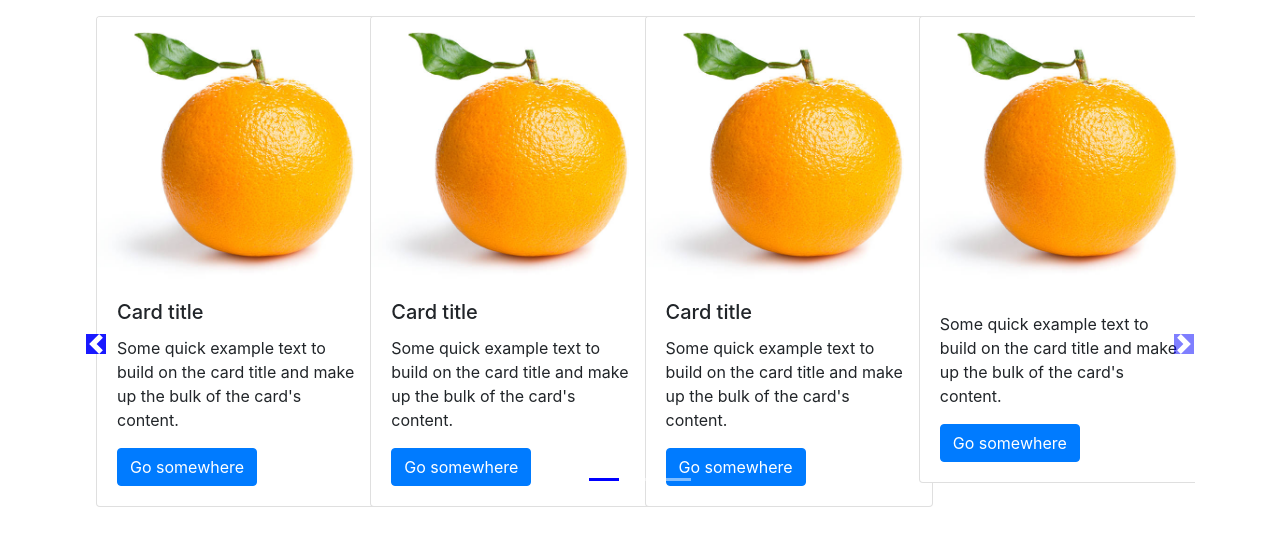
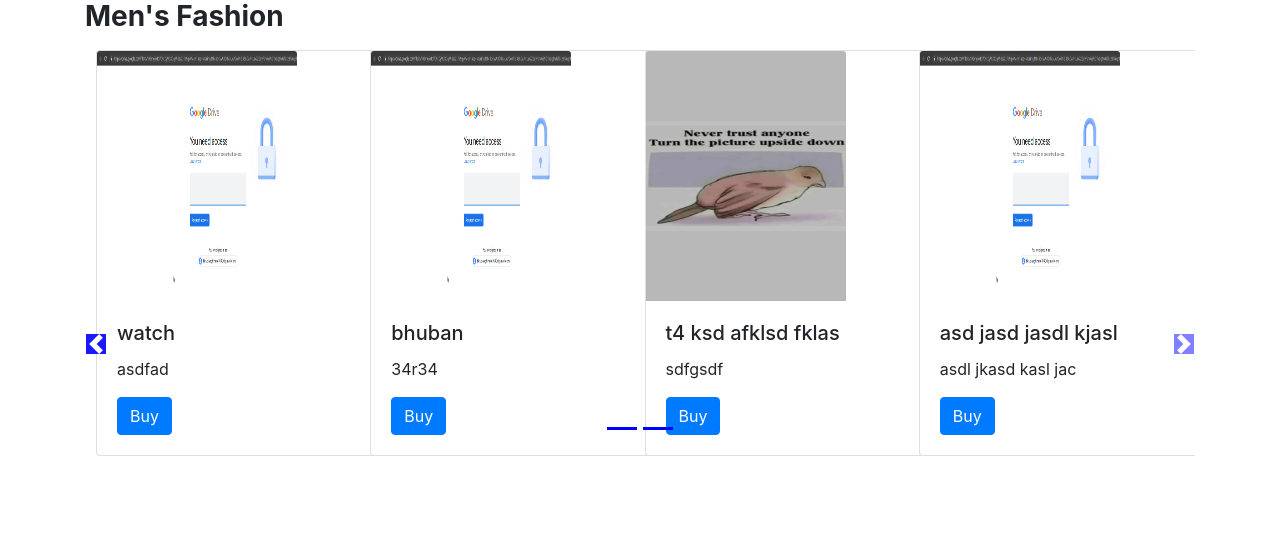
Before and after one commit to Bhubanghimire/e-commerce-and-blog, a Django app: page /shop/ in a window 1280 px wide. Shown: the part 56-602 px from the top of the page. Run offline with Django 3.2, Linux system fonts and the light colour scheme; data comes from the database, SQL or seed files in the repository; both versions use the stored data as it was after the commit; some libraries are stand-ins or nearby versions.

Commit message:
frontend show

```diff
--- a/shop/templates/shop/home.html
+++ b/shop/templates/shop/home.html
@@ -10,8 +10,8 @@
           background-color: blue;
             }
           .col-md-3 img{
-          width:100%;
-          height:auto;
+          width:200px;
+          height:250px;
           }
           body .carousel-indicator li{
           background-color: blue;
@@ -32,157 +32,52 @@
 
  {% block body %}
 <div class="container">
+  <h3><b>Men's Fashion</b></h3>
   <div id="demo" class="carousel slide my-3" data-ride="carousel">
     <ul class="carousel-indicators">
       <li data-target="#demo" data-slide-to="0" class="active"></li>
-      <li data-target="#demo" data-slide-to="1" ></li>
-      <li data-target="#demo" data-slide-to="2" ></li>
+      {% for i in range %}
+      <li data-target="#demo" data-slide-to="{{i}}" class="active"></li>
+      {% endfor %}
     </ul>
+
 
     <!--Slideshow starts here -->
     <div class="container carousel-inner no-padding">
 
       <div class="carousel-item active">
+
         <div class="col-xs-3 col-sm-3 col-md-3">
           <div class="card" style="width: 18rem;">
-            <img src='{% static "shop/test.jpg" %}' class="card-img-top" alt="...">
+            <img src='/media/{{product.0.image}}' class="card-img-top" alt="...">
             <div class="card-body">
-                <h5 class="card-title">Card title</h5>
-                <p class="card-text">Some quick example text to build on the card title and make up the bulk of the card's content.</p>
-                <a href="#" class="btn btn-primary">Go somewhere</a>
+                <h5 class="card-title">{{product.0}}</h5>
+                <p class="card-text">{{product.0.desc}}</p>
+                <a href="#" class="btn btn-primary">Buy</a>
             </div>
           </div>
        </div>
 
+       {% for i in product|slice:"1:" %}
        <div class="col-xs-3 col-sm-3 col-md-3">
          <div class="card" style="width: 18rem;">
-            <img src='{% static "shop/test.jpg" %}' class="card-img-top" alt="...">
+           <img src='/media/{{i.image}}' class="card-img-top" alt="No image available">
            <div class="card-body">
-              <h5 class="card-title">Card title</h5>
-              <p class="card-text">Some quick example text to build on the card title and make up the bulk of the card's content.</p>
-              <a href="#" class="btn btn-primary">Go somewhere</a>
+             <h5 class="card-title">{{i.product_name}}</h5>
+             <p class="card-text">{{i.desc}}</p>
+             <a href="#" class="btn btn-primary">Buy</a>
            </div>
          </div>
        </div>
 
-        <div class="col-xs-3 col-sm-3 col-md-3">
-          <div class="card" style="width: 18rem;">
-            <img src='{% static "shop/test.jpg" %}' class="card-img-top" alt="...">
-            <div class="card-body">
-              <h5 class="card-title">Card title</h5>
-              <p class="card-text">Some quick example text to build on the card title and make up the bulk of the card's content.</p>
-              <a href="#" class="btn btn-primary">Go somewhere</a>
-            </div>
-          </div>
+       {% if forloop.counter|divisibleby:3 and forloop.counter > 0 and not forloop.last %}
+        </div><div class="carousel-item">
+       {% endif%}
+
+       {% endfor %}
  </div>
 
-        <div class="col-xs-3 col-sm-3 col-md-3">
-          <div class="card" style="width: 18rem;">
-            <img src='{% static "shop/test.jpg" %}' class="card-img-top" alt="...">
-            <div class="card-body">
-              <h5 class="card-title">{{product.name}}</h5>
-              <p class="card-text">Some quick example text to build on the card title and make up the bulk of the card's content.</p>
-              <a href="#" class="btn btn-primary">Go somewhere</a>
  </div>
-          </div>
-        </div>
-      </div>
-
-
-
-      <div class="carousel-item">
-        <div class="col-xs-3 col-sm-3 col-md-3">
-          <div class="card" style="width: 18rem;">
-            <img src='{% static "shop/test.jpg" %}' class="card-img-top" alt="...">
-            <div class="card-body">
-                <h5 class="card-title">Card title</h5>
-                <p class="card-text">Some quick example text to build on the card title and make up the bulk of the card's content.</p>
-                <a href="#" class="btn btn-primary">Go somewhere</a>
-            </div>
-          </div>
-        </div>
-
-        <div class="col-xs-3 col-sm-3 col-md-3">
-          <div class="card" style="width: 18rem;">
-            <img src='{% static "shop/test.jpg" %}' class="card-img-top" alt="...">
-            <div class="card-body">
-              <h5 class="card-title">Card title</h5>
-              <p class="card-text">Some quick example text to build on the card title and make up the bulk of the card's content.</p>
-              <a href="#" class="btn btn-primary">Go somewhere</a>
-            </div>
-          </div>
-        </div>
-
-        <div class="col-xs-3 col-sm-3 col-md-3">
-          <div class="card" style="width: 18rem;">
-            <img src='{% static "shop/test.jpg" %}' class="card-img-top" alt="...">
-            <div class="card-body">
-              <h5 class="card-title">Card title</h5>
-              <p class="card-text">Some quick example text to build on the card title and make up the bulk of the card's content.</p>
-              <a href="#" class="btn btn-primary">Go somewhere</a>
-            </div>
-          </div>
-        </div>
-
-        <div class="col-xs-3 col-sm-3 col-md-3">
-          <div class="card" style="width: 18rem;">
-            <img src='{% static "shop/test.jpg" %}' class="card-img-top" alt="...">
-            <div class="card-body">
-              <h5 class="card-title">Card title</h5>
-              <p class="card-text">Some quick example text to build on the card title and make up the bulk of the card's content.</p>
-              <a href="#" class="btn btn-primary">Go somewhere</a>
-            </div>
-          </div>
-        </div>
-      </div>
-
-      <div class="carousel-item">
-        <div class="col-xs-3 col-sm-3 col-md-3">
-          <div class="card" style="width: 18rem;">
-            <img src='{% static "shop/test.jpg" %}' class="card-img-top" alt="...">
-            <div class="card-body">
-                <h5 class="card-title">Card title</h5>
-                <p class="card-text">Some quick example text to build on the card title and make up the bulk of the card's content.</p>
-                <a href="#" class="btn btn-primary">Go somewhere</a>
-            </div>
-          </div>
-       </div>
-
-        <div class="col-xs-3 col-sm-3 col-md-3">
-          <div class="card" style="width: 18rem;">
-            <img src='{% static "shop/test.jpg" %}' class="card-img-top" alt="...">
-            <div class="card-body">
-              <h5 class="card-title">Card title</h5>
-              <p class="card-text">Some quick example text to build on the card title and make up the bulk of the card's content.</p>
-              <a href="#" class="btn btn-primary">Go somewhere</a>
-            </div>
-          </div>
-        </div>
-
-        <div class="col-xs-3 col-sm-3 col-md-3">
-          <div class="card" style="width: 18rem;">
-            <img src='{% static "shop/test.jpg" %}' class="card-img-top" alt="...">
-            <div class="card-body">
-              <h5 class="card-title">Card title</h5>
-              <p class="card-text">Some quick example text to build on the card title and make up the bulk of the card's content.</p>
-              <a href="#" class="btn btn-primary">Go somewhere</a>
-            </div>
-          </div>
-        </div>
-
-        <div class="col-xs-3 col-sm-3 col-md-3">
-          <div class="card" style="width: 18rem;">
-            <img src='{% static "shop/test.jpg" %}' class="card-img-top" alt="...">
-            <div class="card-body">
-              <h5 class="card-title">Card title</h5>
-              <p class="card-text">Some quick example text to build on the card title and make up the bulk of the card's content.</p>
-              <a href="#" class="btn btn-primary">Go somewhere</a>
-            </div>
-          </div>
-        </div>
-      </div>
-    </div>
-
    </div>
 
     <!-- left and right controls for the slide -->
--- a/shop/views.py
+++ b/shop/views.py
@@ -1,11 +1,15 @@
 from django.shortcuts import render
 from django.http import HttpResponse
 from .models import Product
+from math import ceil
 
 # Create your views here.
 def home(request):
     all_products = Product.objects.all()
-    param={"product":all_products}
+    print(all_products)
+    n=len(all_products)
+    nslide = n//4 + ceil((n/4)-(n//4))
+    param={"no_of_slide":nslide, 'range':range(1,nslide), "product":all_products}
     return render(request,"shop/home.html",param)
 
 def about(request):
```
Also changed, not shown: db.sqlite3, media/shop/image/176147860_2760332507613943_3643965256655344604_n_3A7cGgH.jpg (added), media/shop/image/176147860_2760332507613943_3643965256655344604_n_TY6rccX.jpg (added), media/shop/image/Screenshot_at_2021-04-20_21-31-55.png (added), media/shop/image/Screenshot_at_2021-04-20_21-31-55_3XjJ6FP.png (added), media/shop/image/Screenshot_at_2021-04-20_21-31-55_XBKwRKA.png (added), media/shop/image/Screenshot_at_2021-04-20_21-31-55_k1Ej3ux.png (added), media/shop/image/Screenshot_at_2021-04-20_21-31-55_zR198bl.png (added). Lines whose indentation alone changed are shown as unchanged.
